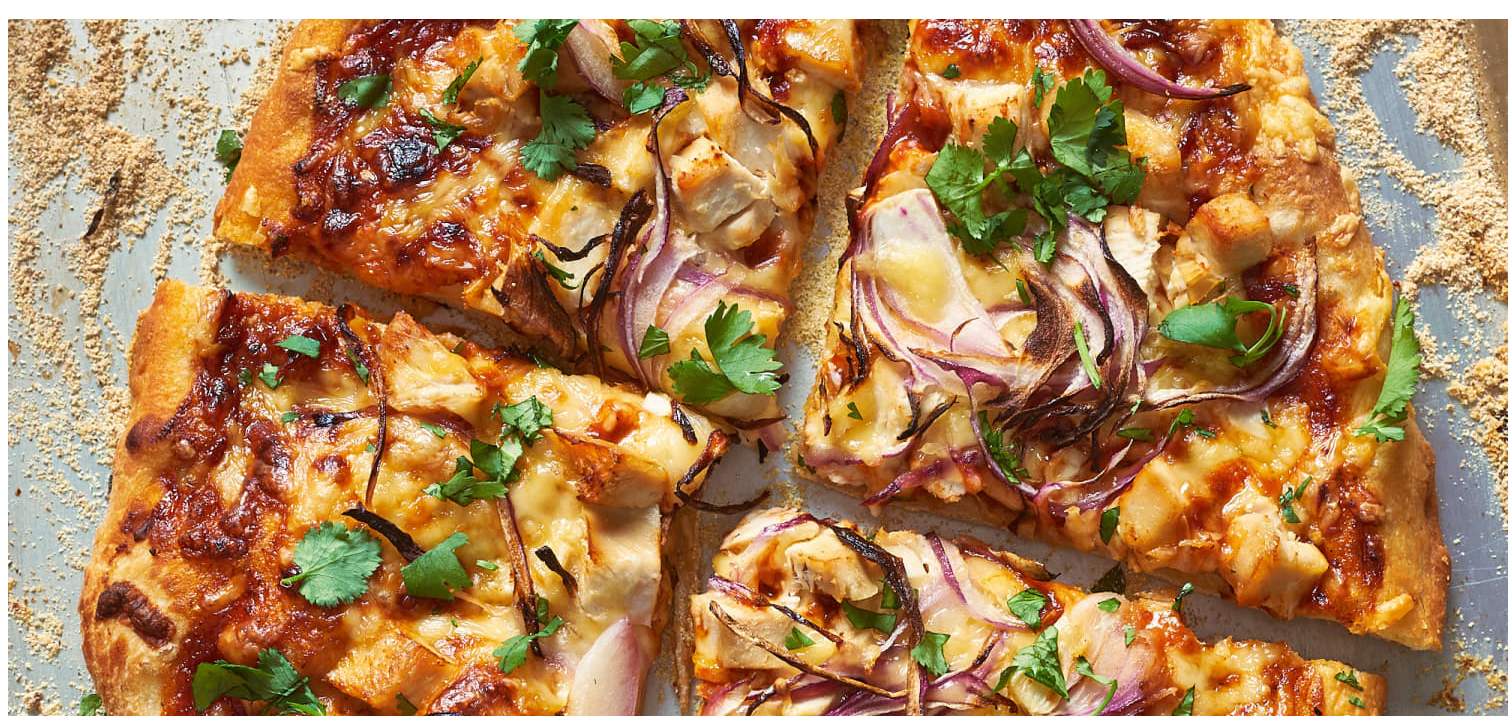
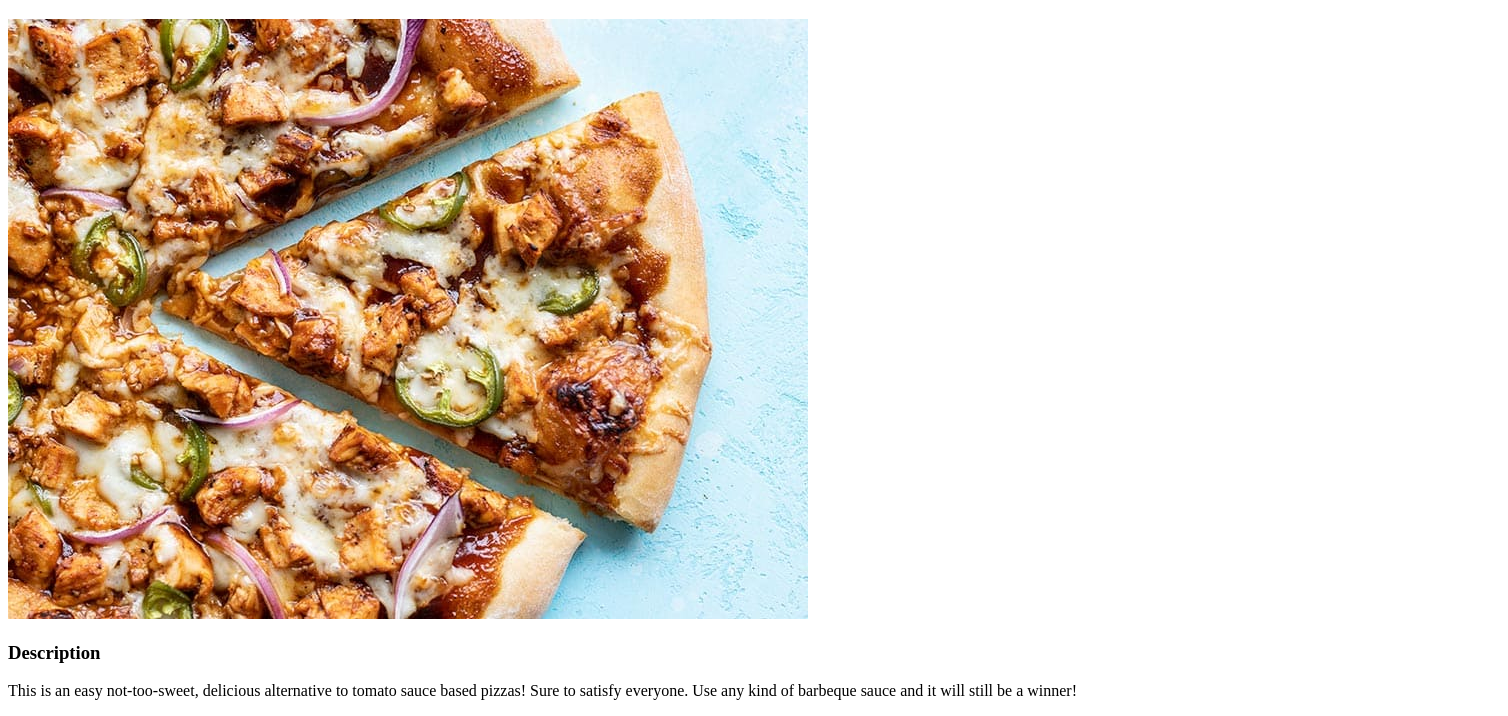
Before and after one commit to henrishema/odin-recipes, a plain HTML site: page recipes/pizza.html in a window 1280 px wide. Shown: the part 61-777 px from the top of the page, 1508 px wide, since content can reach past the window. Drawn offline with Linux system fonts and the light colour scheme.

Commit message:
Add pizza recipe

```diff
--- a/recipes/pizza.html
+++ b/recipes/pizza.html
@@ -7,7 +7,7 @@
 </head>
 <body>
   <h1>Chicken Pizza</h1>
-  <img src="pizza.jpg" alt="Yummy Pizza">
+  <img src="bbq.jpg" alt="Yummy Pizza">
   <p>
     <h3>Description</h3>
     This is an easy not-too-sweet, delicious alternative to tomato sauce based pizzas! Sure to satisfy everyone. Use any kind of barbeque sauce and it will still be a winner!
```
Also changed, not shown: recipes/bbq.jpg (added).
